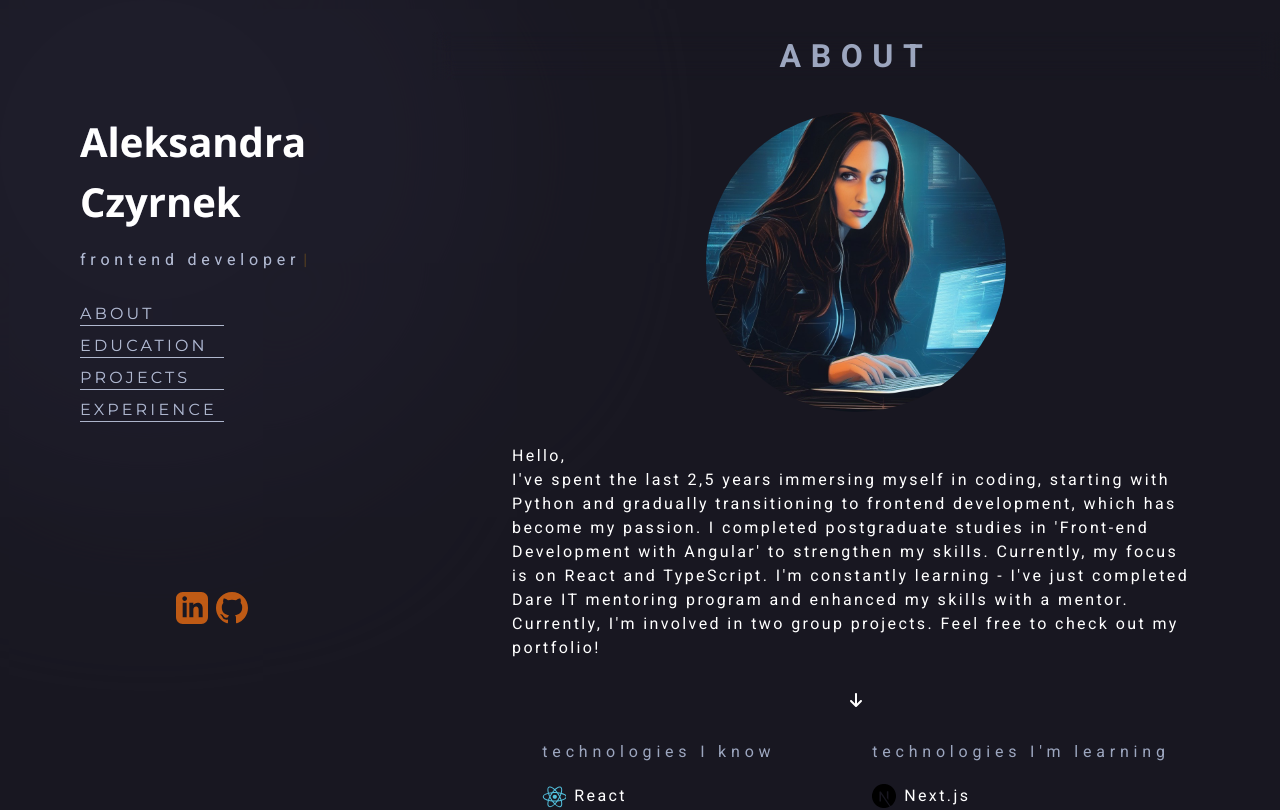
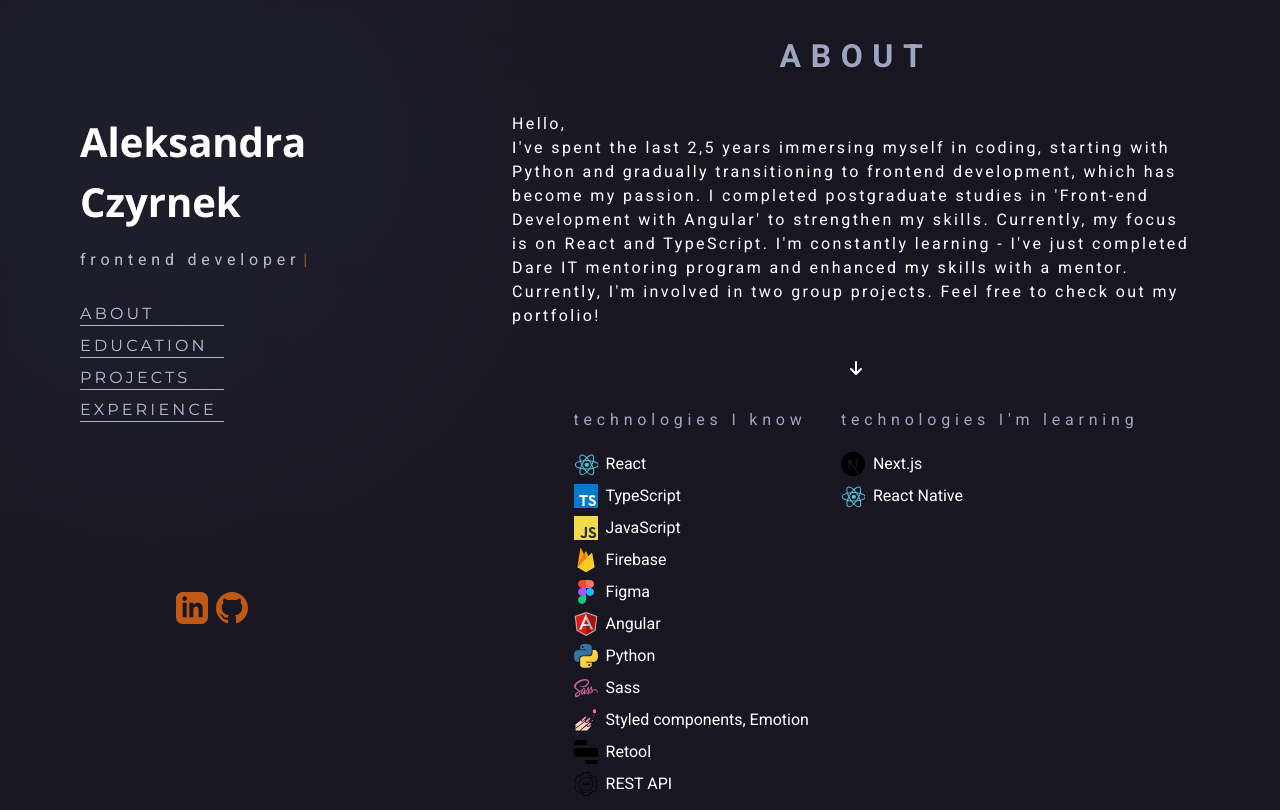
Before and after one commit to olcolcolc/olcolcolc.github.io, a React (Vite) app: page / in a window 1280 px wide. Shown: the top 810 px of the page. Built offline with nearby package versions, Linux system fonts and the light colour scheme.

Commit message:
refactor(Avatar): delete avatar from home

```diff
--- a/src/pages/home/Home.tsx
+++ b/src/pages/home/Home.tsx
@@ -25,14 +25,6 @@
       `)}
 `;
 
-const Avatar = styled.img`
-  margin-top: 2rem;
-  width: 300px;
-  height: 300px;
-  border-radius: 50%;
-  object-fit: cover;
-`;
-
 const Bio = styled.div`
   ${theme.mixins.bio()}
   ${theme.mixins.forMobiles(`
@@ -48,7 +40,7 @@
 `;
 
 const TechnologiesColumn = styled.li`
-  ${theme.mixins.bio()}
+  font-size: 1rem;
   list-style-type: none;
   padding: 1rem;
 `;
@@ -66,7 +58,6 @@
   return (
     <HomeContainer>
       <MenuTitle>About</MenuTitle>
-      <Avatar src={myAvatar} aria-label="my avatar" />
       <Bio>
         Hello, <br />
         I've spent the last 2,5 years immersing myself in coding, starting with
```
